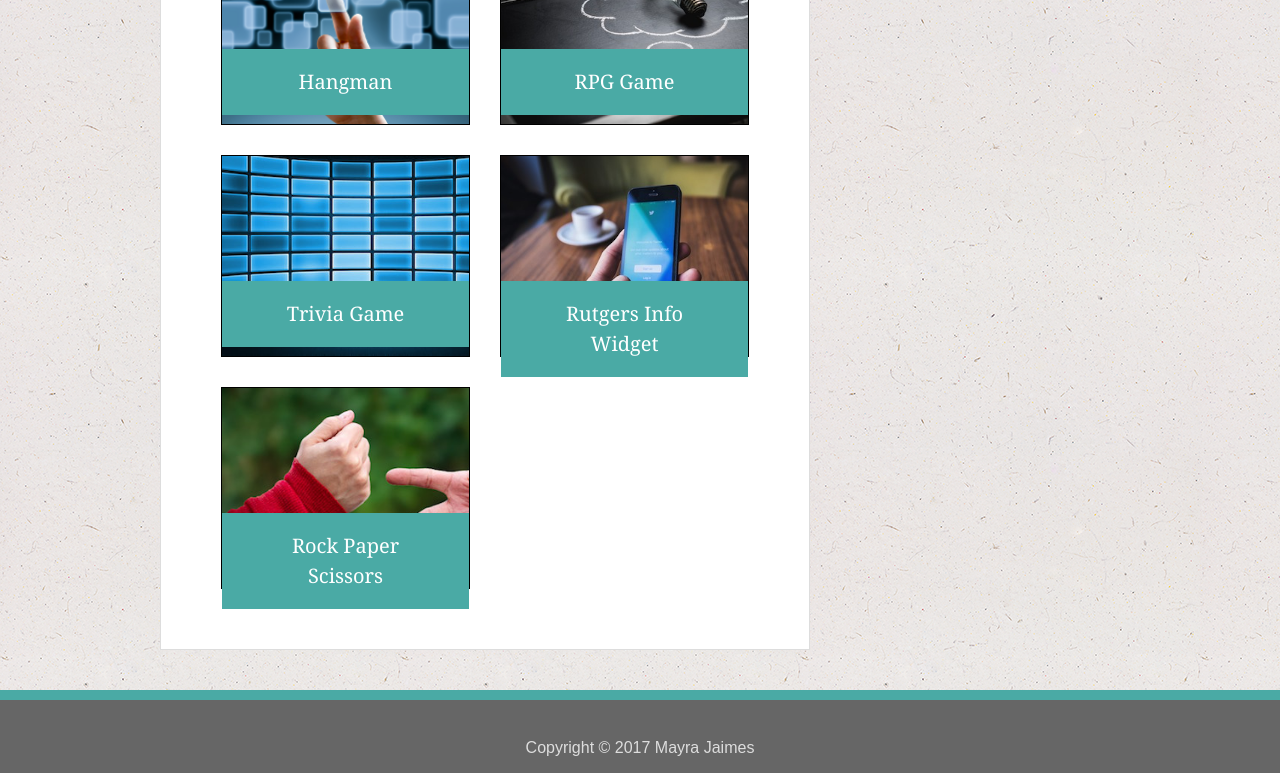
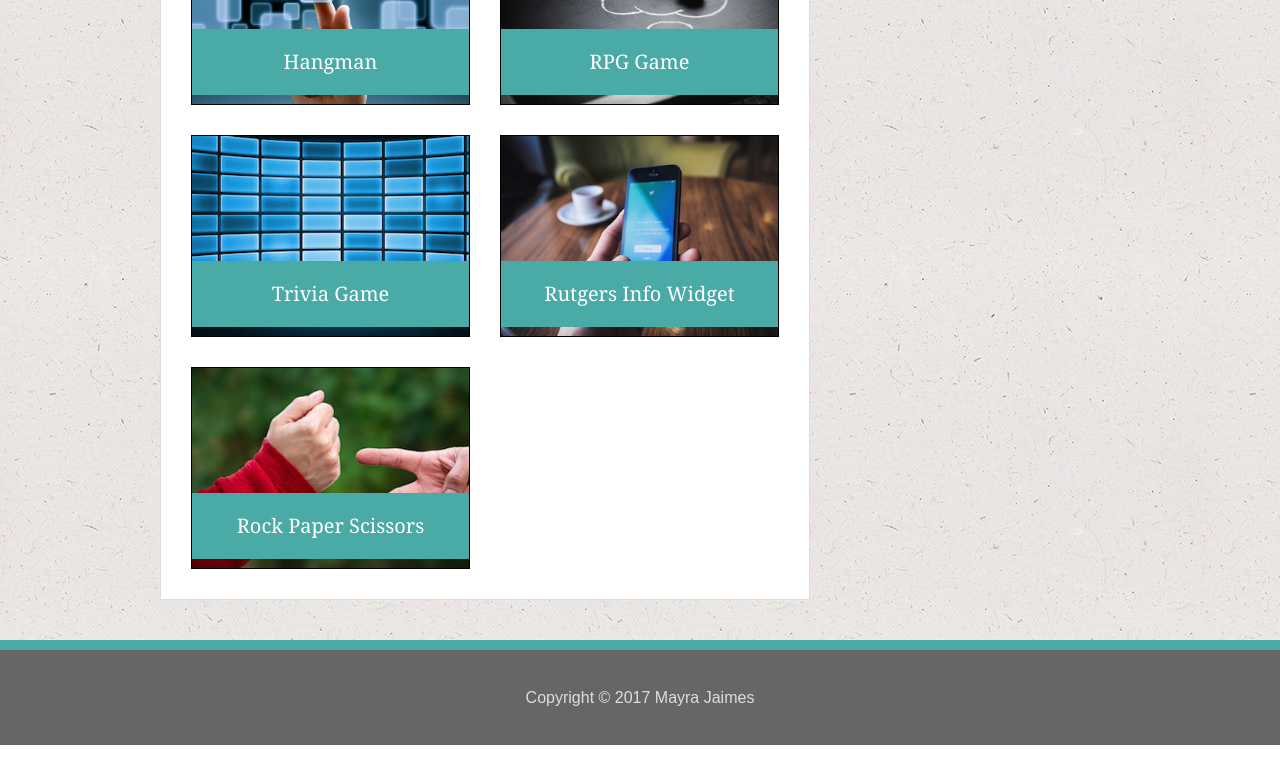
Before and after one commit to MayraJaimes/Responsive_Portfolio, a plain HTML site: page portfolio.html in a window 1280 px wide. Shown: the part 344-1117 px from the top of the page. After the commit the page ends 1089 px from the top, so only its background shows below. Drawn offline with Linux system fonts and the light colour scheme.

Commit message:
I changed the padding aroung the main container

```diff
--- a/assets/css/style.css
+++ b/assets/css/style.css
@@ -8,7 +8,7 @@ h1, h2, h3 {
 	font-family: "Georgia", Times, Times New Roman, serif;
 	color: #4aaaa5;
 	font-weight: bold;
-	margin-bottom: 20px;
+	margin-bottom: 30px;
 	text-align: center;
 }
 
@@ -28,7 +28,7 @@ h1 {
 
 h2 {
 	font-size: 30px;
-	padding: 0px 15px 25px 0;
+	padding: 0 15px 25px 0;
 	border-bottom: 3px solid #dddddd;
 	margin-top: 0px;
 }
@@ -115,7 +115,7 @@ nav a:hover {
 	font-size: 18px;
 	float: left;
 	width: calc(100% - 60px);
-	padding: 30px;
+	padding: 0 30px;
 }
 
 .description p {
@@ -328,4 +328,9 @@ footer p {
 		text-align: left;
 	}
 
+	.description {
+		padding: 0;
+		width: 100%;
+	}
+
 }
```
